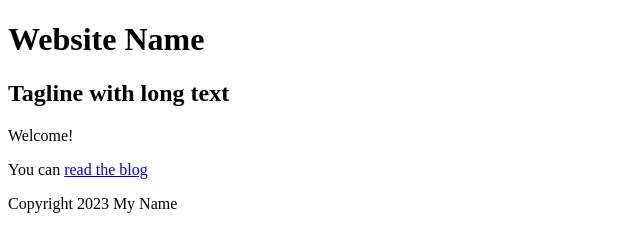
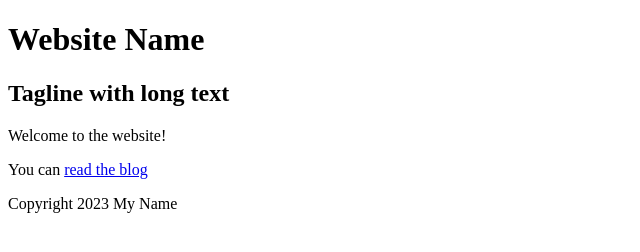
Before and after one commit to revou-fsse-1/w1-my-personal-website-mhaidarhanif, a plain HTML site: page index.html in a window 1280 px wide. Shown: the whole page, without its empty margins (0-640 px from the left). Drawn offline with Linux system fonts and the light colour scheme.

Commit message:
add more text in the main content

```diff
--- a/index.html
+++ b/index.html
@@ -15,7 +15,7 @@
 
     <main>
       <div>
-        <p>Welcome!</p>
+        <p>Welcome to the website!</p>
         <p>You can <a href="/blog">read the blog</a></p>
       </div>
     </main>
```
